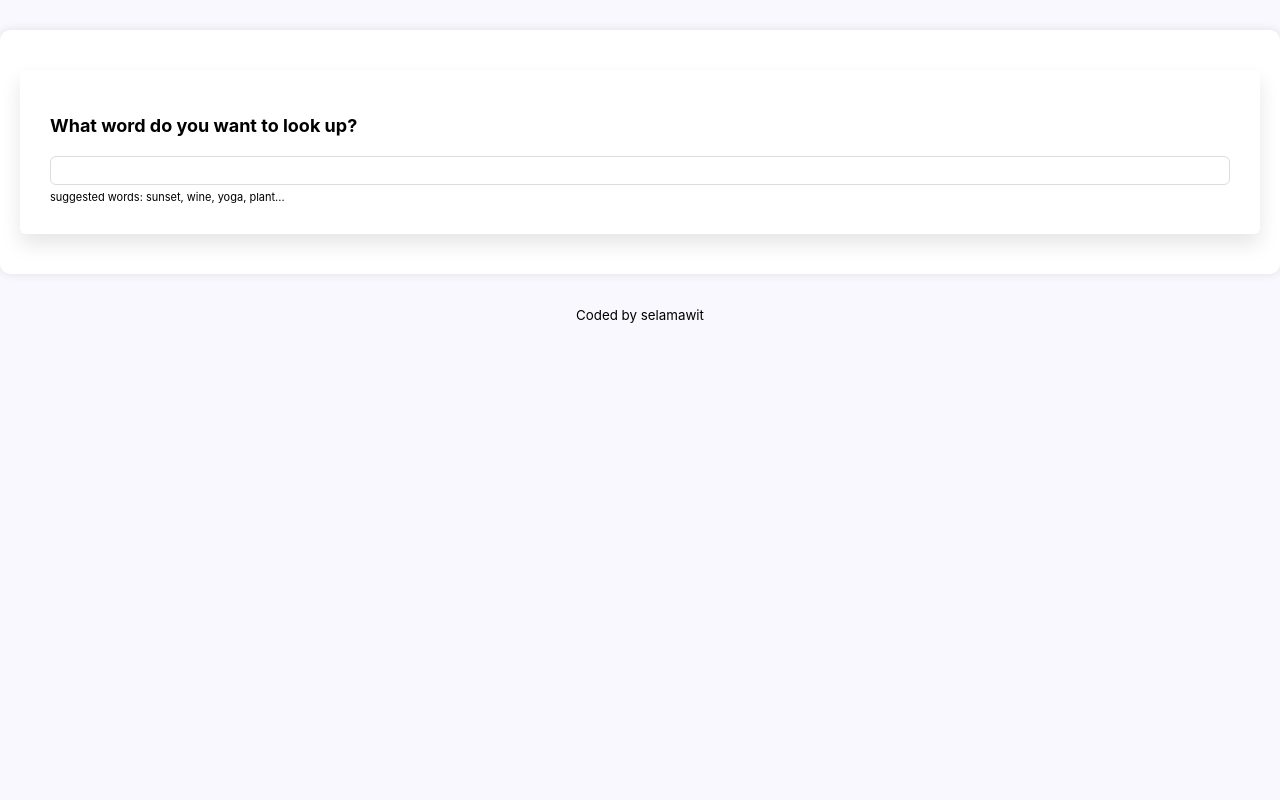
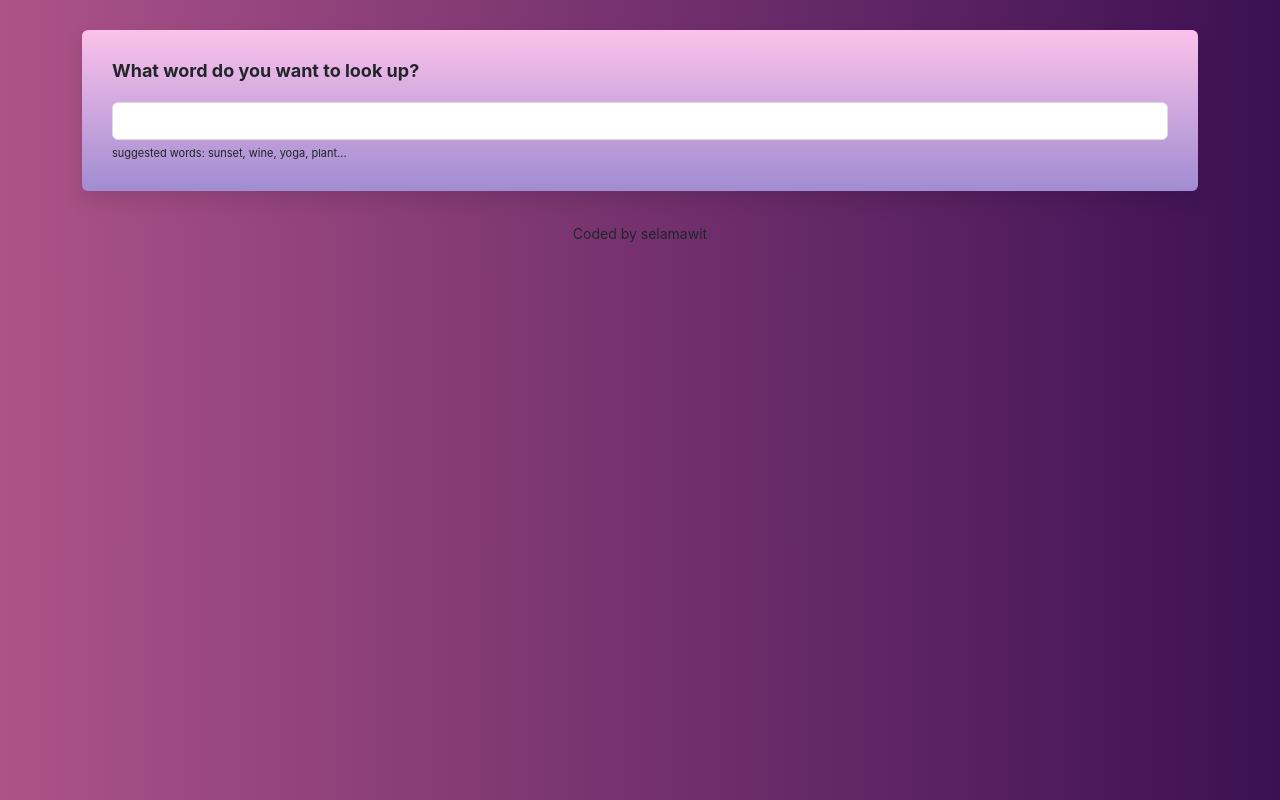
Before and after one commit to selamawit21-tsige/my-app, a React (Create React App) app: page / in a window 1280 px wide. Built offline with nearby package versions, Linux system fonts and the light colour scheme; no server answers.

Commit message:
add bootstrapa and add background color

```diff
--- a/public/index.html
+++ b/public/index.html
@@ -10,6 +10,7 @@
       content="Web site created using create-react-app"
     />
     <link rel="apple-touch-icon" href="%PUBLIC_URL%/logo192.png" />
+    <link href="https://cdn.jsdelivr.net/npm/bootstrap@5.3.3/dist/css/bootstrap.min.css" rel="stylesheet" integrity="sha384-QWTKZyjpPEjISv5WaRU9OFeRpok6YctnYmDr5pNlyT2bRjXh0JMhjY6hW+ALEwIH" crossorigin="anonymous">
     <!--
       manifest.json provides metadata used when your web app is installed on a
       user's mobile device or desktop. See https://developers.google.com/web/fundamentals/web-app-manifest/
--- a/src/App.css
+++ b/src/App.css
@@ -1,5 +1,5 @@
 body {
-  background: #f9f8fe;
+background: linear-gradient(to right, rgb(173, 83, 137), rgb(60, 16, 83));
 }
 
 a {
@@ -20,3 +20,7 @@
   text-align: center;
   margin: 30px 0;
 }
+.App{
+  max-width: 960;
+  margin: 0 auto;
+}
--- a/src/Dictionary.css
+++ b/src/Dictionary.css
@@ -1,18 +1,3 @@
-.Dictionary{
-    padding: 20px;
-            border-radius: 10px;
-            background-color: white;
-            box-shadow: 0 0 10px rgba(0, 0, 0, 0.1);
-
-}
-.body{
-           height: 100vh;
-            margin: 0;
-            display:flex;
-            place-items: center;
-            align-items: center;
-            background-color: #f0f0f0;
-}
 .Dictionary h1 {
   font-size: 18px;
   font-weight: bold;
@@ -20,7 +5,7 @@
 }
 
 .Dictionary section {
-  background: white;
+  background: linear-gradient(to top, #a18cd1 0%, #fbc2eb 100%);
   padding: 30px;
   border-radius: 6px;
   box-shadow: 0 10px 20px rgb(0 0 0 / 10%);
--- a/src/Dictionary.js
+++ b/src/Dictionary.js
@@ -1,21 +1,33 @@
 import React, { useState } from "react";
 import axios from "axios";
 import Results from "./Results";
+import Photos from "./photos";
 import "./Dictionary.css";
 
 export default function Dictionary(props) {
   let [keyword, setKeyword] = useState(props.defaultKeyword);
   let [results, setResults] = useState(null);
   let [loaded, setLoaded] = useState(false);
+  let [photos, setPhotos] = useState(null);
 
-  function handleResponse(response) {
+  function handleDictionResponse(response) {
     setResults(response.data[0]);
+  }
+
+  function handlePexelsResponse(response) {
+    setPhotos(response.data.photos);
   }
 
   function search() {
     // documentation: https://dictionaryapi.dev/e
-     let apiUrl = `https://api.dictionaryapi.dev/api/v2/entries/en_US/${keyword}`;
-    axios.get(apiUrl).then(handleResponse);
+    let apiUrl = `https://api.dictionaryapi.dev/api/v2/entries/en_US/${keyword}`;
+    axios.get(apiUrl).then(handleDictionResponse);
+
+    let pexelsApiKey =
+      "vvwFea5359Y61K5OsAH03oGlc9JerdwyO3tV6h2i79bYf7Z7Iv0VJ3Wr";
+    let pexelsApiUrl = `https://api.pexels.com/v1/search?query=${keyword}&per_page=9`;
+    let headers = { Authorization: `${pexelsApiKey}` };
+    axios.get(pexelsApiUrl, { headers: headers }).then(handlePexelsResponse);
   }
 
   function handleSubmit(event) {
@@ -49,6 +61,7 @@
           </div>
         </section>
         <Results results={results} />
+        <Photos photos={photos} />
       </div>
     );
   } else {
--- /dev/null
+++ b/src/photos.css
@@ -0,0 +1,4 @@
+.Photos img {
+  border-radius: 4px;
+  margin-bottom: 20px;
+}
--- /dev/null
+++ b/src/photos.js
@@ -0,0 +1,26 @@
+/* eslint-disable jsx-a11y/alt-text */
+import React from "react";
+import "./photos.css";
+
+export default function Photos(props) {
+  if (props.photos) {
+    return (
+      <section className="Photos">
+        <div className="row">
+          {props.photos.map(function (photo, index) {
+            return (
+              <div className="col-4" key={index}>
+                <a href={photo.src.original} target="_blank" rel="noreferrer">
+
+                  <img src={photo.src.landscape} className="img-fluid" />
+                </a>
+              </div>
+            );
+          })}
+        </div>
+      </section>
+    );
+  } else {
+    return null;
+  }
+}
```
